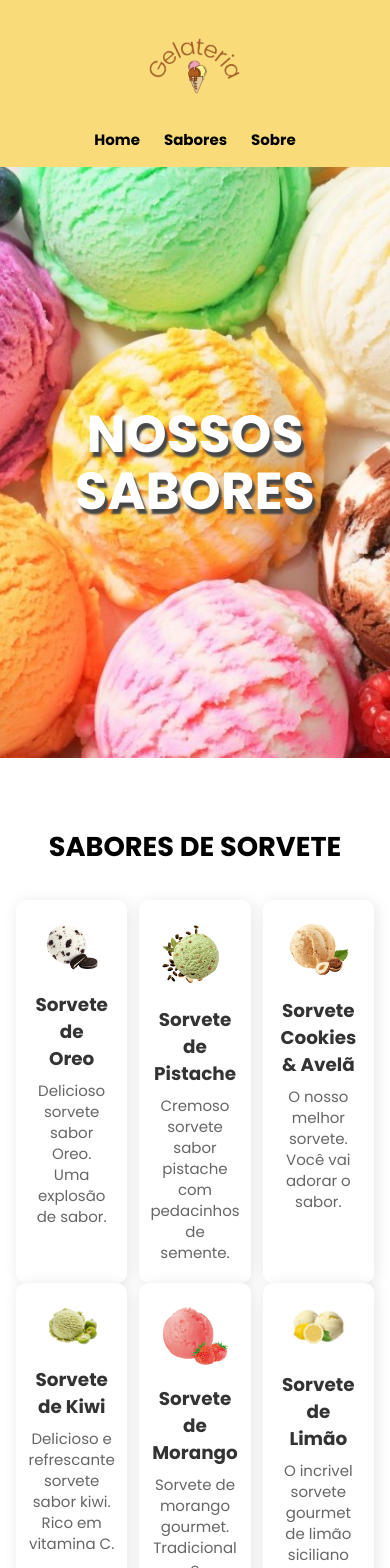
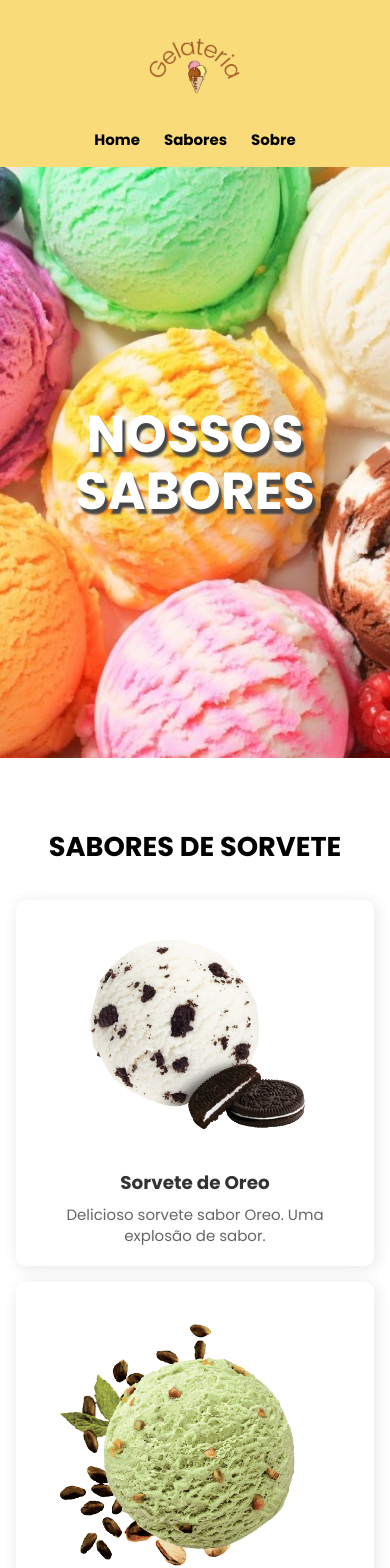
Before and after one commit to paulo620/projeto-sorveteria, a Next.js app: page /Sabores in a window 390 px wide. Shown: the top 1568 px of the page. Built offline with nearby package versions, Linux system fonts and the light colour scheme.

Commit message:
Ajuste na resposivida pagina sabores.

```diff
--- a/src/app/Sabores/sabores.module.css
+++ b/src/app/Sabores/sabores.module.css
@@ -30,7 +30,7 @@
 
 .main>section:nth-of-type(2) h2 {
     color: #fff;
-    font-size: 2.5rem;
+    font-size: 2rem;
     width: 100%;
     text-align: center;
     margin-bottom: 3rem;
@@ -40,8 +40,9 @@
     display: flex;
     justify-content: center;
     gap: 2rem;
-    flex-wrap: wrap;
+    flex-wrap: nowrap;
     width: 100%;
+    margin: 0 auto;
     padding: 2rem 0;
 }
 
@@ -132,7 +133,7 @@
     }
 }
 
-@media (max-width: 768px) {
+@media (max-width: 767px) {
     .container_sabores {
         height: 70vh;
         padding: 0 24px;
@@ -159,17 +160,17 @@
 
     .cards_sabores {
         padding: 0;
-        gap: 0.75rem;
-        flex-direction: row;
-        flex-wrap: nowrap;
-        align-items: stretch;
-        justify-content: center;
+        gap: 1rem;
+        flex-direction: column;
+        flex-wrap: wrap;
+        align-items: center;
+        justify-content: flex-start;
         width: 100%;
     }
 
     .sabores_sorvete {
-        width: calc((100% - 1.5rem) / 3);
-        max-width: none;
+        width: 100%;
+        max-width: 420px;
         padding: 1.25rem;
     }
 
```
